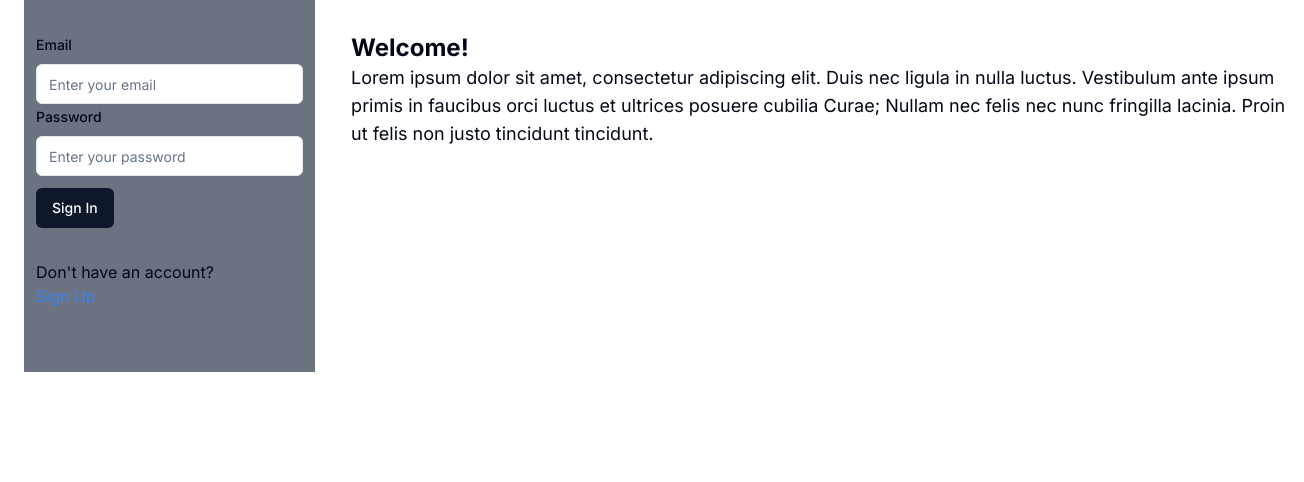
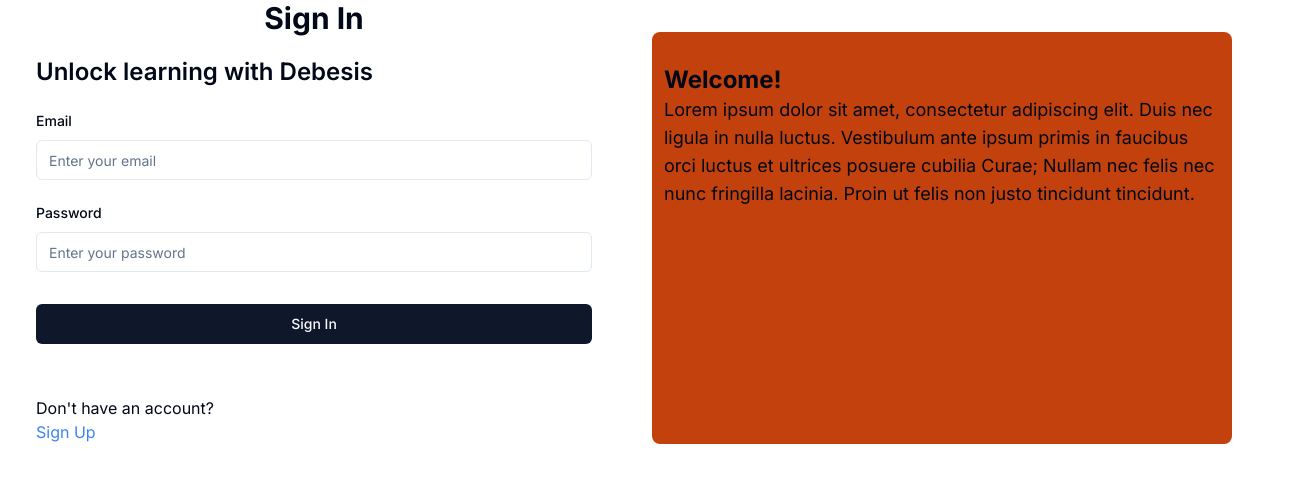
Before and after one commit to Debesis-inc/debesis_lms_frontend, a Next.js app: page /sign-in in a window 1280 px wide. Shown: the top 482 px of the page, 1304 px wide, since content can reach past the window. Built offline with nearby package versions, Linux system fonts and the light colour scheme.

Commit message:
refactor: Update sign-in page layout and form structure

```diff
--- a/app/(auth)/sign-in/page.tsx
+++ b/app/(auth)/sign-in/page.tsx
@@ -21,9 +21,16 @@
   };
 
   return (
-    <div className='flex justify-between w-full gap-6 mx-6'>
+    <div className='lg:flex
+     justify-between gap-6 mx-6 overflow-hidden '>
       <Form {...form}>
-        <form className='bg-gray-500 py-8 px-3 w-1/2' onSubmit={form.handleSubmit(onSubmit)}>
+
+        <form className=' flex flex-col gap-5 px-3 w-1/2  ' onSubmit={form.handleSubmit(onSubmit)}>
+        <div className='text-3xl font-bold text-center'>Sign In</div>
+        <p className='text-2xl font-semibold  '>
+          Unlock learning with Debesis
+        </p>
+
           <CustomInput
             control={form.control}
             label="Email"
@@ -43,7 +50,7 @@
           </div>
         </form>
       </Form>
-      <div className='py-8 px-3'>
+      <div className='py-8 px-3 w-1/2 bg-orange-700 rounded-lg my-8 mx-6'>
         <div className='text-2xl font-bold'>Welcome!</div>
         <p className='text-lg'>
           Lorem ipsum dolor sit amet, consectetur adipiscing elit. Duis nec
```
